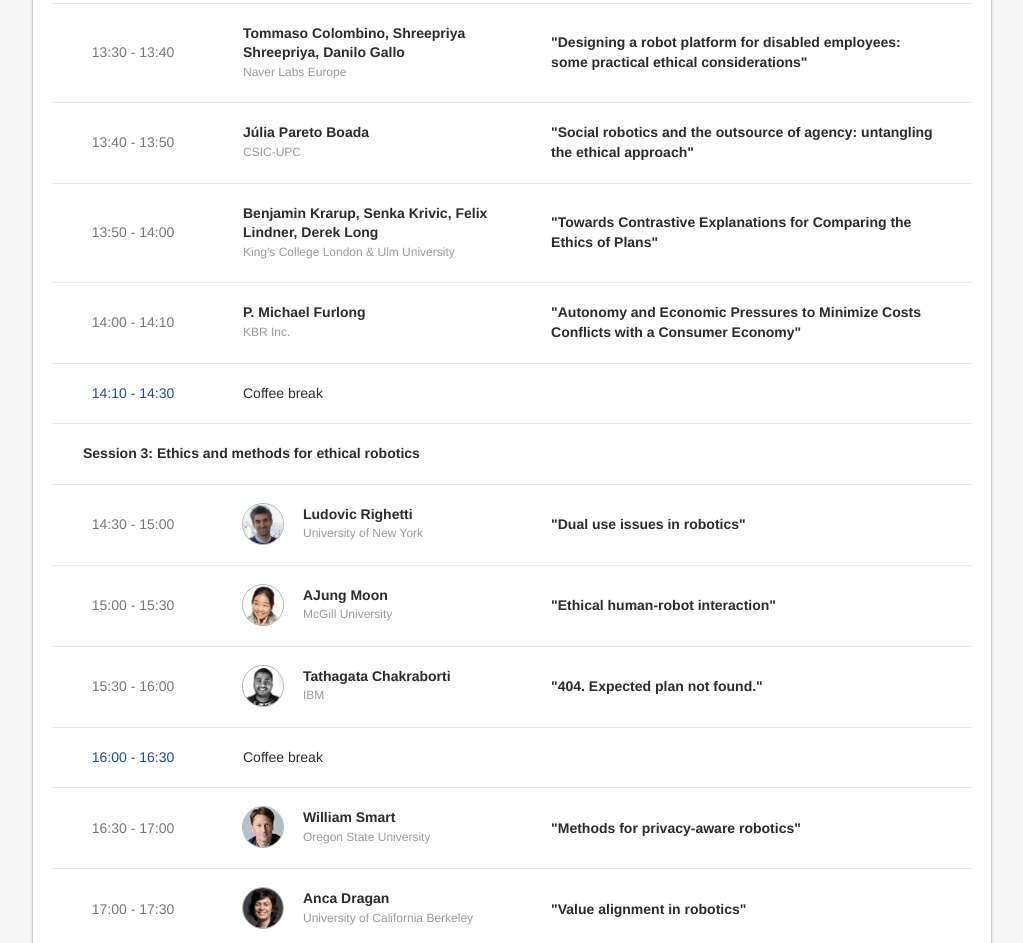
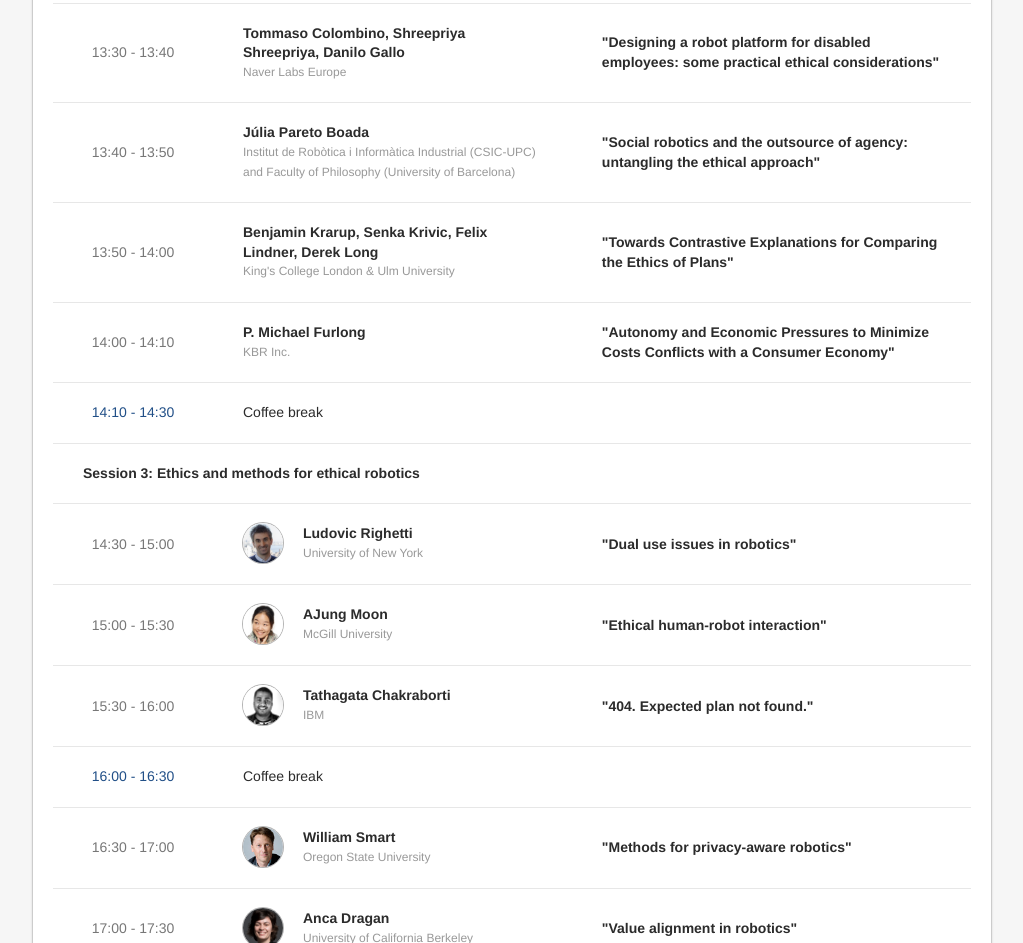
Before and after one commit to against-20/against-20.github.io, a plain HTML site: page index.html in a window 1280 px wide. Shown: the part 4463-5406 px from the top of the page, without its empty margins (128-1151 px from the left). Drawn offline with nearby package versions, Linux system fonts and the light colour scheme; some packages are replaced by stand-ins of ours.

Commit message:
julia university

```diff
--- a/index.html
+++ b/index.html
@@ -560,7 +560,7 @@ This workshop aims to put forth a diversity of viewpoints from experts not only
 
 
               <b>Júlia Pareto Boada</b>
-              <span class="speakers-company">CSIC-UPC</span>
+              <span class="speakers-company">Institut de Robòtica i Informàtica Industrial (CSIC-UPC) and Faculty of Philosophy (University of Barcelona)</span>
             </td>
             <td class="schedule-description"><b>"Social robotics and the outsource of agency: untangling the ethical approach"</b></td>
           </tr>
```
